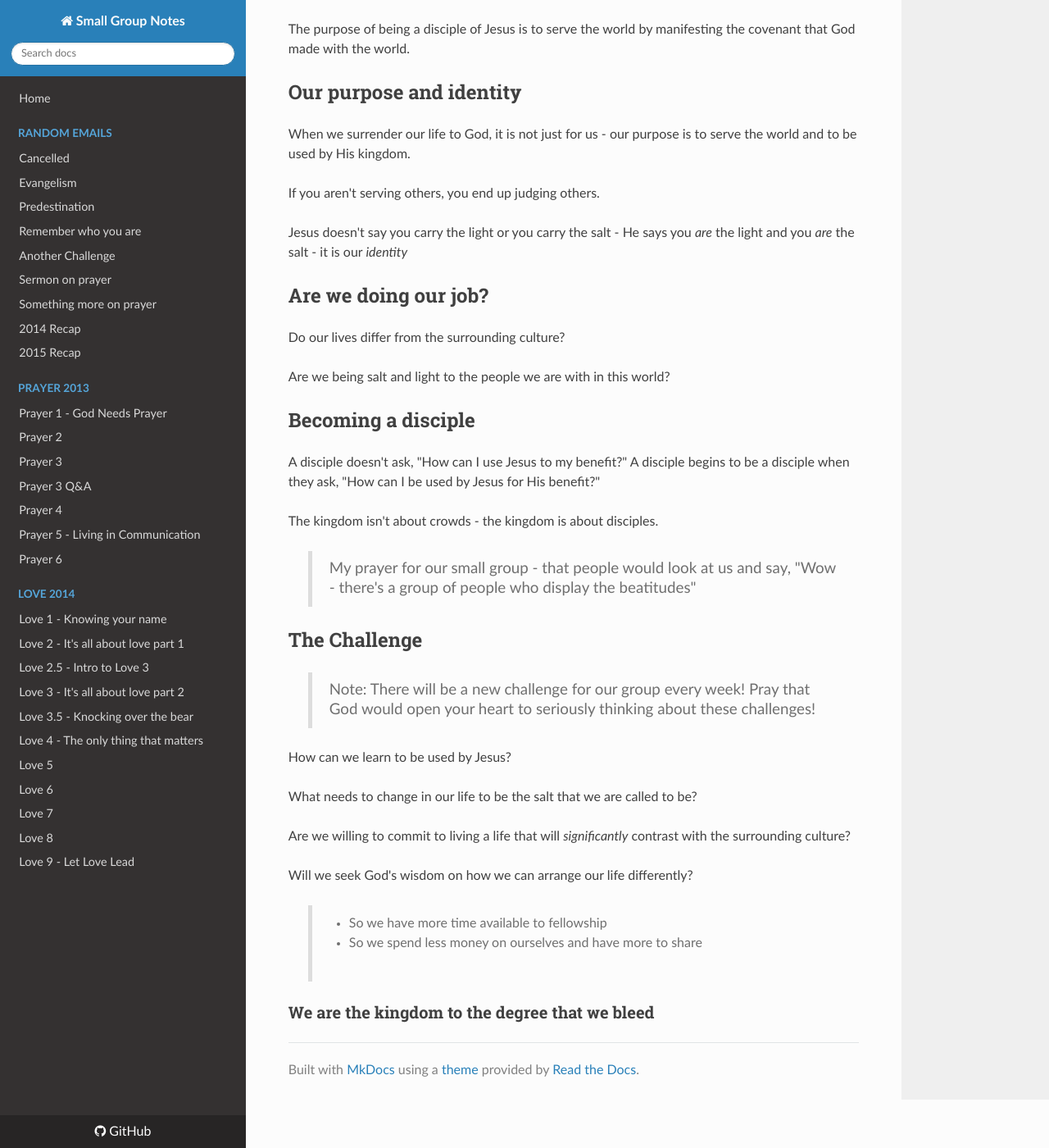
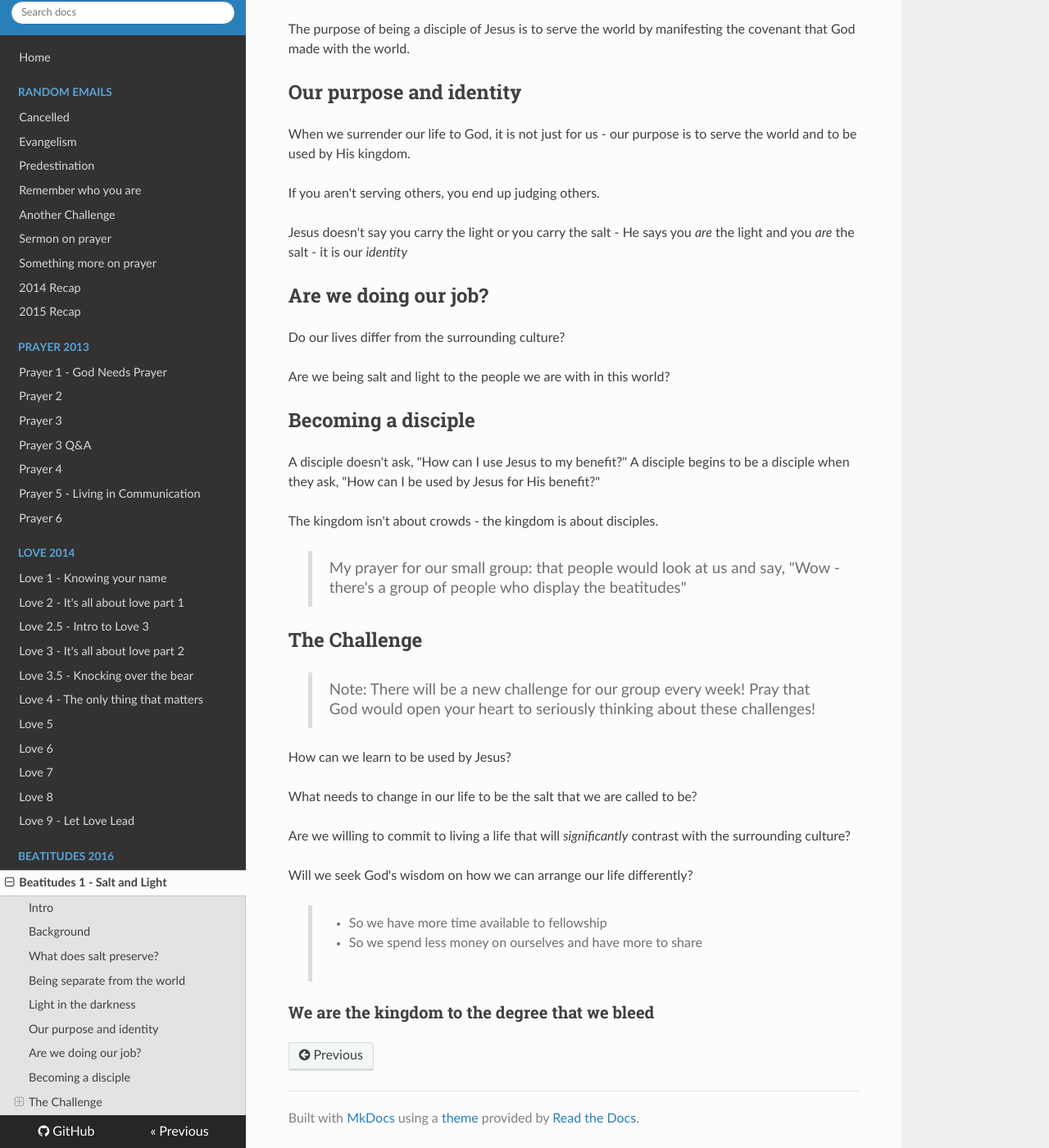
Before and after one commit to smallgroupnotes/smallgroupnotes.github.io, an MkDocs documentation site: the page built from docs/beatitudes2016/01-salt-and-light.md, in a window 1280 px wide and 1400 px high, scrolled down 704 px. Shown: the whole window at 82% size. Built offline with MkDocs 1.6.1, drawn with Linux system fonts in a browser that asks for light colours; nearby versions of some CDN libraries; old or Windows-style settings are respelled for this version of MkDocs; some of the changed text lies outside the part shown.

Commit message:
Added doc to the config

```diff
--- a/docs/beatitudes2016/01-salt-and-light.md
+++ b/docs/beatitudes2016/01-salt-and-light.md
@@ -42,7 +42,7 @@ A disciple doesn't ask, "How can I use Jesus to my benefit?"  A disciple begins
 
 The kingdom isn't about crowds - the kingdom is about disciples.
 
-> My prayer for our small group - that people would look at us and say, "Wow - there's a group of people who display the beatitudes"
+> My prayer for our small group: that people would look at us and say, "Wow - there's a group of people who display the beatitudes"
 
 ## The Challenge
 
--- a/mkdocs.yml
+++ b/mkdocs.yml
@@ -43,3 +43,5 @@ pages:
     - Love 7: love2014/love7.md
     - Love 8: love2014/love8.md
     - Love 9 - Let Love Lead: love2014/love9.md
+  - Beatitudes 2016:
+    - Beatitudes 1 - Salt and Light: beatitudes2016/01-salt-and-light.md
```
